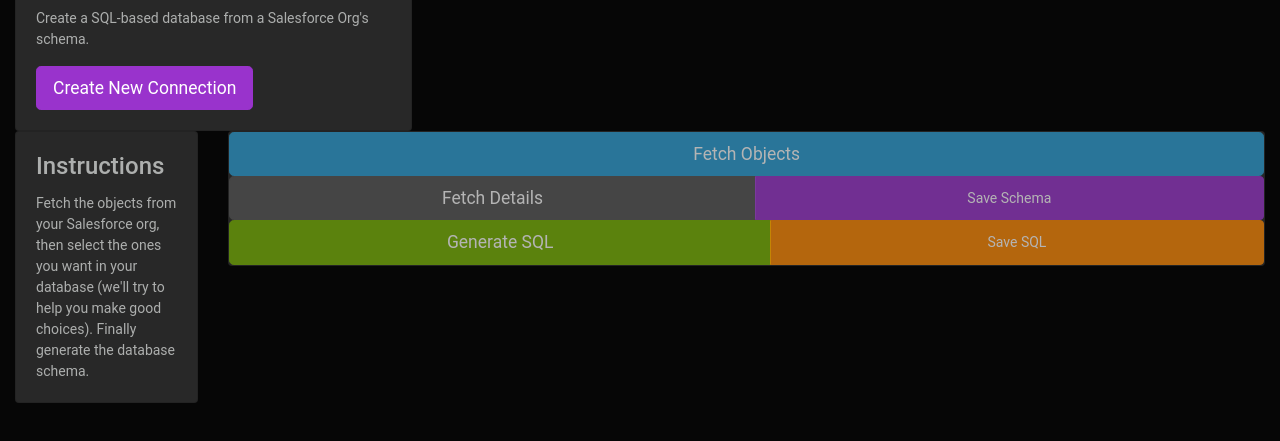
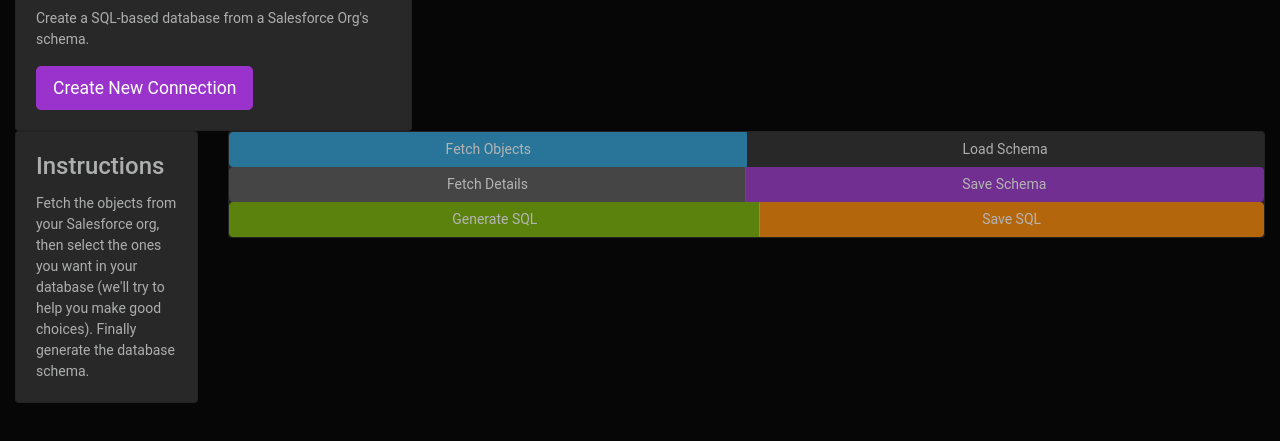
Before and after one commit to acrosman/Salesforce2Sql, an Electron app: page app/index.html in a window 1280 px wide. Shown: the part 175-616 px from the top of the page. Drawn offline with nearby package versions, Linux system fonts and the light colour scheme; some packages are replaced by stand-ins of ours; no server answers; a script that the page names is missing.

Commit message:
Adding load button

```diff
--- a/app/index.html
+++ b/app/index.html
@@ -190,17 +190,20 @@
             </div>
             <div class="col-md-10">
                 <div id="control-panel" class="card">
-                    <button type="button" id="btn-fetch-objects" class="sf-api-trigger-button btn btn-lg btn-primary" disabled>
+                    <div class="btn-group">
+                        <button type="button" id="btn-fetch-objects" class="sf-api-trigger-button btn btn-primary" disabled>
                         Fetch Objects
                     </button>
+                    <button type="button" id="btn-load-sf-schema" class="sf-api-trigger-button btn">Load Schema</button>
+                    </div>
                     <div class="btn-group">
-                        <button type="button" id="btn-fetch-details" class="sf-api-trigger-button btn btn-lg btn-secondary" disabled>
+                        <button type="button" id="btn-fetch-details" class="sf-api-trigger-button btn btn-secondary" disabled>
                             Fetch Details
                         </button>
                         <button type="button" class="btn btn-info sf-api-trigger-button" id="btn-save-sf-schema" disabled>Save Schema</button>
                         </div>
                     <div class="btn-group">
-                        <button type="button" id="btn-generate-schema" class="sf-api-trigger-button btn btn-lg btn-success" data-toggle="modal"
+                        <button type="button" id="btn-generate-schema" class="sf-api-trigger-button btn btn-success" data-toggle="modal"
                             data-target="#dbModal" disabled>
                             Generate SQL
                         </button>
```
